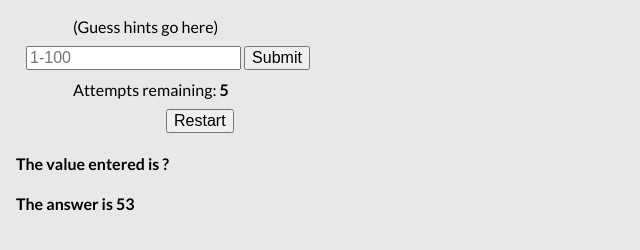
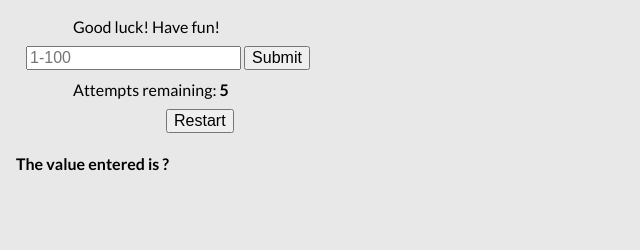
Before and after one commit to felixtan/guessing-game, a plain HTML site: page index.html in a window 1280 px wide. Both pictures are taken after a click on the button "Restart". Shown: the part 204-454 px from the top of the page, without its empty margins (0-640 px from the left). Drawn offline with nearby package versions, Linux system fonts and the light colour scheme.

Commit message:
implemented: reset game

```diff
--- a/guess.js
+++ b/guess.js
@@ -52,10 +52,16 @@ $(document).ready(function(){
 		if (counter <= 0)
 			$("#status").text("You lost! Try again!")
 
-		// restarting the game
-		//$('#restart').on("click", function() {
-		//	counter
 	});
 
+	//restarting the game
+	$("#restart").on("click", function() {
+		counter = 5;
+		random = Math.floor(100 * Math.random());
+		$("#status").text("Good luck! Have fun!")
+		$("#attempts").text(counter);
+		$("#answer").text(random);
+		$("#guess-value").val("");
+	});
 
 });
--- a/index.html
+++ b/index.html
@@ -25,7 +25,7 @@
 
 		<div id='game'>
 			<!-- TODO #3: Hot/Cold, Guess higher/lower hints depending on difference between random generated number and guessed number -->
-			<h4 id="status">(Guess hints go here)</h4>
+			<h4 id="status">Good luck! Have fun!</h4>
 
 			<div id='user-input'>
 				<input type='text' id='guess-value' placeholder='1-100'></input>
@@ -40,10 +40,10 @@
 
 
 			<!-- TODO #4: Pressing 'Restart' resets the counter and the game. -->
-			<button id='restart'>Restart</button>
+			<button id="restart">Restart</button>
 		</div>
 
 		<h4 id='checker'>The value entered is <span id="value">?</span></h4>
-		<h4>The answer is <span id="answer">?</span></h4>
+		<!-- <h4>The answer is <span id="answer">?</span></h4> -->
 	</body>
 </html>
```
